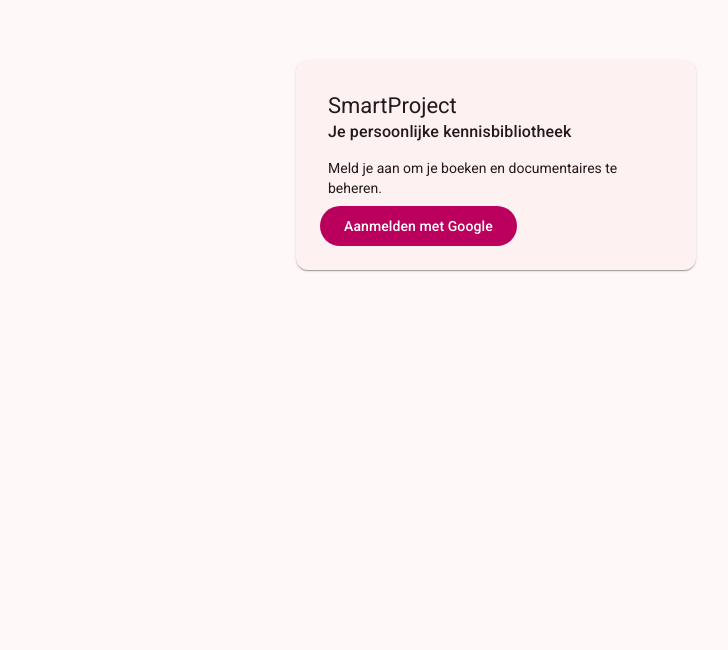
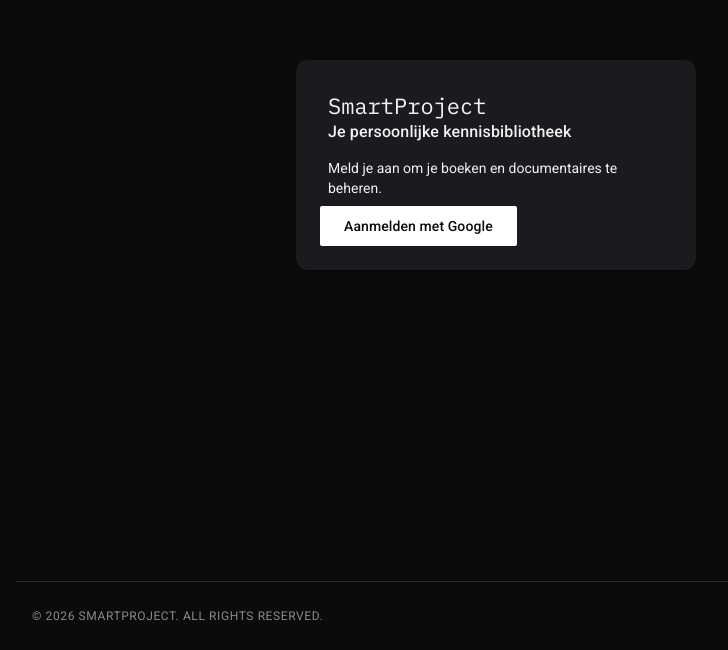
Before and after one commit to quin4356/SmartProject, an Angular app in the folder frontend/: page /login in a window 1280 px wide. Shown: the part 251-901 px from the top of the page, without its empty margins (144-872 px from the left). Before the commit the page ends 832 px from the top, so only its background shows below. Built offline with nearby package versions, Linux system fonts and the light colour scheme.

Commit message:
frontend: add dark theme and footer

```diff
--- a/frontend/src/app/app.html
+++ b/frontend/src/app/app.html
@@ -1 +1,2 @@
 <router-outlet />
+<footer class="footer">© 2026 SMARTPROJECT. ALL RIGHTS RESERVED.</footer>
--- a/frontend/src/app/app.scss
+++ b/frontend/src/app/app.scss
@@ -0,0 +1,18 @@
+:host {
+  display: flex;
+  flex-direction: column;
+  min-height: 100vh;
+}
+
+.footer {
+  max-width: 960px;
+  width: 100%;
+  box-sizing: border-box;
+  margin: auto auto 0;
+  padding: 1.5rem 1rem;
+  border-top: 1px solid var(--mat-sys-outline-variant);
+  color: var(--mat-sys-on-surface-variant);
+  font-family: var(--mat-sys-label-small-font);
+  font-size: 0.75rem;
+  letter-spacing: 0.05em;
+}
--- a/frontend/src/index.html
+++ b/frontend/src/index.html
@@ -13,6 +13,10 @@
       rel="stylesheet"
     />
     <link
+      href="https://fonts.googleapis.com/css2?family=IBM+Plex+Mono:wght@400;500&display=swap"
+      rel="stylesheet"
+    />
+    <link
       href="https://fonts.googleapis.com/icon?family=Material+Symbols+Outlined"
       rel="stylesheet"
     />
--- a/frontend/src/styles.scss
+++ b/frontend/src/styles.scss
@@ -10,11 +10,36 @@ html {
   @include mat.theme(
     (
       color: (
-        primary: mat.$rose-palette,
-        tertiary: mat.$red-palette,
+        theme-type: dark,
+        primary: mat.$azure-palette,
       ),
-      typography: Roboto,
+      typography: (
+        brand-family: 'IBM Plex Mono',
+        plain-family: Roboto,
+      ),
       density: 0,
+    )
+  );
+
+  // Near-black, white and grey, like the mood image
+  --mat-sys-surface: #0b0b0b;
+  --mat-sys-surface-container: #141414;
+  --mat-sys-on-surface: #f2f2f2;
+  --mat-sys-on-surface-variant: #8a8a8a;
+  --mat-sys-primary: #ffffff;
+  --mat-sys-on-primary: #0b0b0b;
+  --mat-sys-outline-variant: #2a2a2a;
+}
+
+html {
+  @include mat.button-overrides(
+    (
+      filled-container-shape: 2px,
+      filled-container-color: #ffffff,
+      filled-label-text-color: #0b0b0b,
+      outlined-container-shape: 2px,
+      outlined-label-text-color: #ffffff,
+      outlined-outline-color: #3a3a3a,
     )
   );
 }
@@ -23,7 +48,7 @@ body {
   // Default the application to a light color theme. This can be changed to
   // `dark` to enable the dark color theme, or to `light dark` to defer to the
   // user's system settings.
-  color-scheme: light;
+  color-scheme: dark;
 
   // Set a default background, font and text colors for the application using
   // Angular Material's system-level CSS variables. Learn more about these
```
